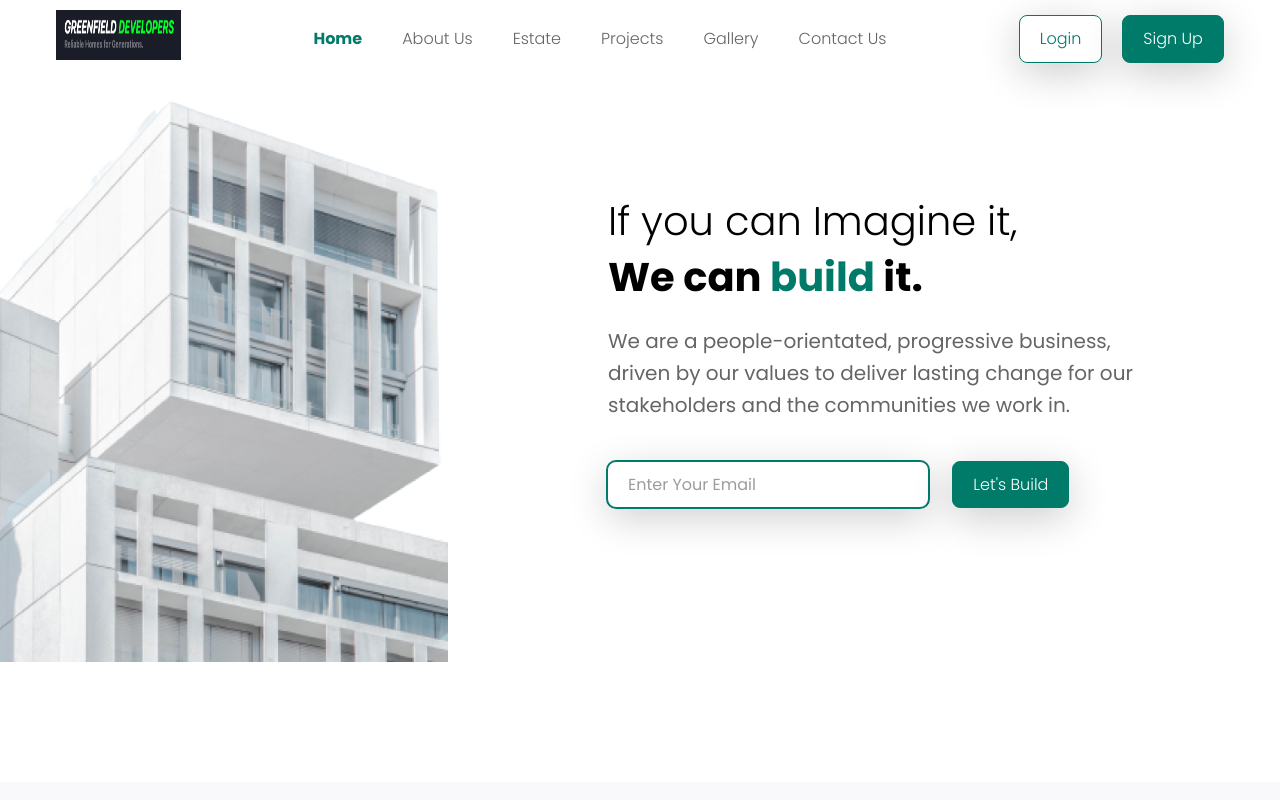
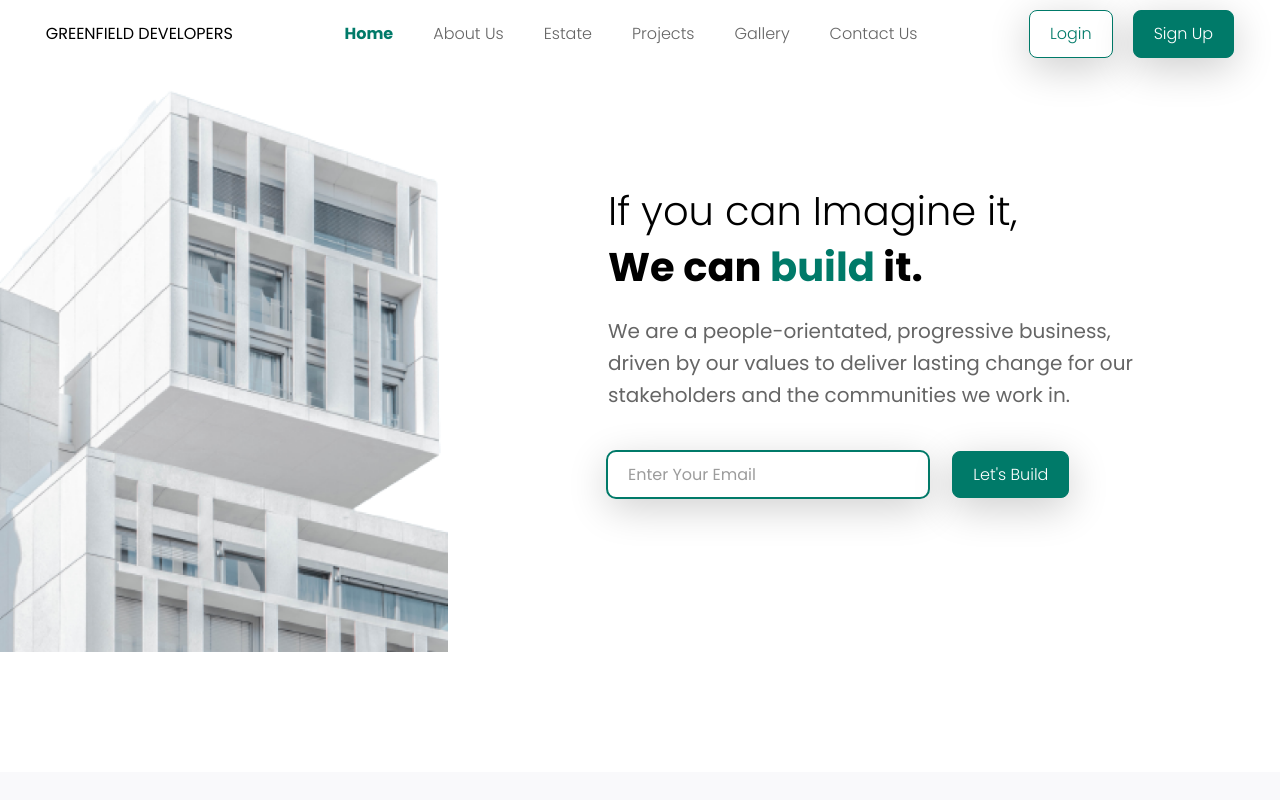
Before and after one commit to Narayana53/Greenfield-developers, a website: page index.html in a window 1280 px wide. Shown: the top 800 px of the page. Drawn offline with Linux system fonts and the light colour scheme.

Commit message:
Code changed

```diff
--- a/index.html
+++ b/index.html
@@ -20,9 +20,10 @@
           <!-- <svg class="logo">
             <use xlink:href="img/sprite.svg#buildco-logo-green"></use>
           </svg> -->
-          <img class="logo" src="img/logo.png">
+          <!-- <img class="logo" src="img/logo.png"> -->
             <!-- <use xlink:href="img/sprite.svg#buildco-logo-green"></use> -->
-          </img>
+          <!-- </img> -->
+           <p class="logo_green">GREENFIELD DEVELOPERS</p>
         </div>
 
         <nav class="header__nav">
@@ -479,9 +480,9 @@
         <!-- <svg class="logo">
           <use xlink:href="img/sprite.svg#buildco-logo-white"></use>
         </svg> -->
-          <img class="logo" source="img/logo.png">
+          <!-- <img class="logo" source="img/logo.png"> -->
         </svg>
-        <p class="developer-text">Made with 🤍 && 🔥 by NMD Solutions</p>
+        <p class="developer-text">GreenField Developers Made with 🤍 && 🔥 by NMD Solutions</p>
       </div>
     </footer>
   </body>
```
